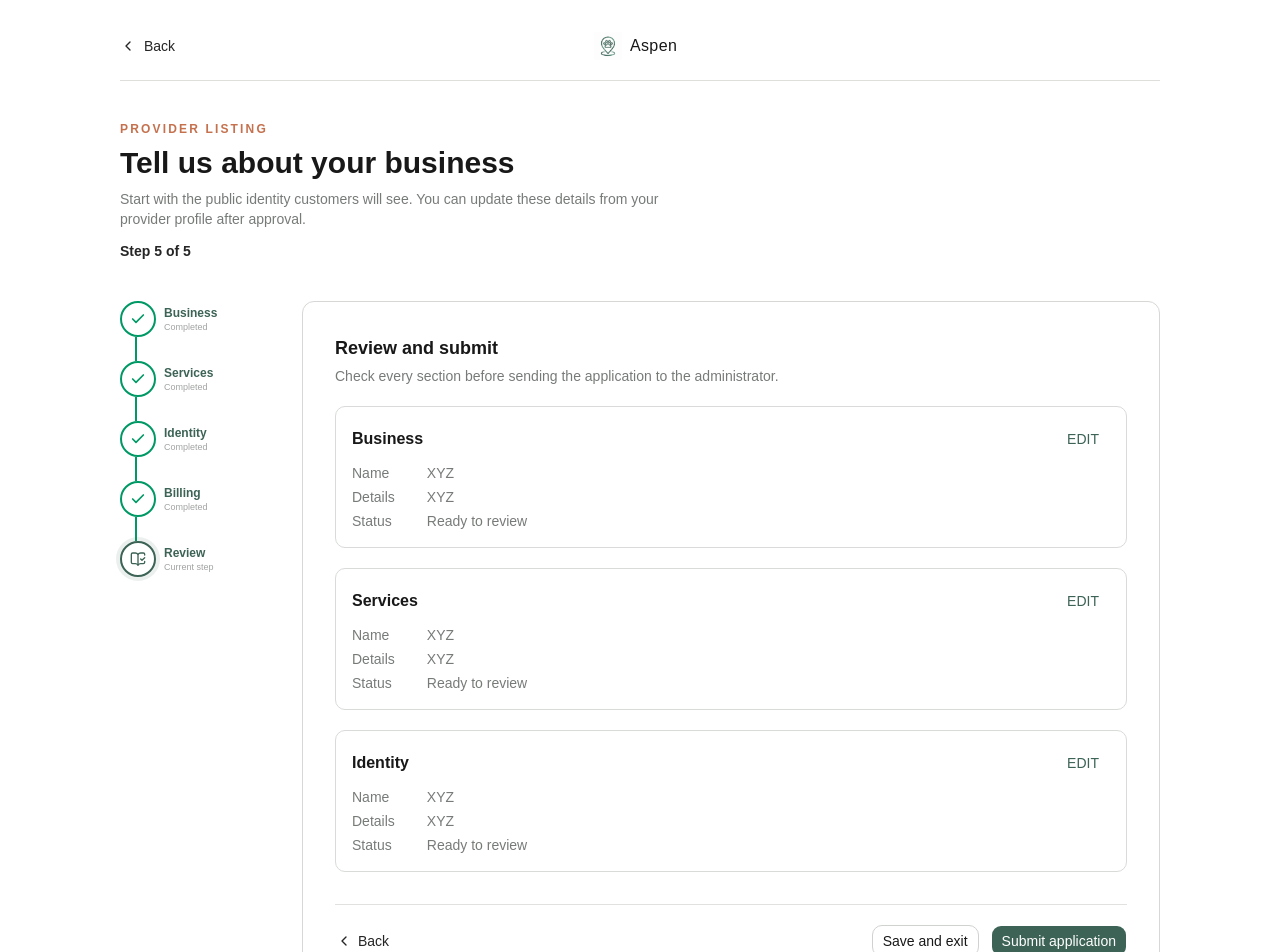
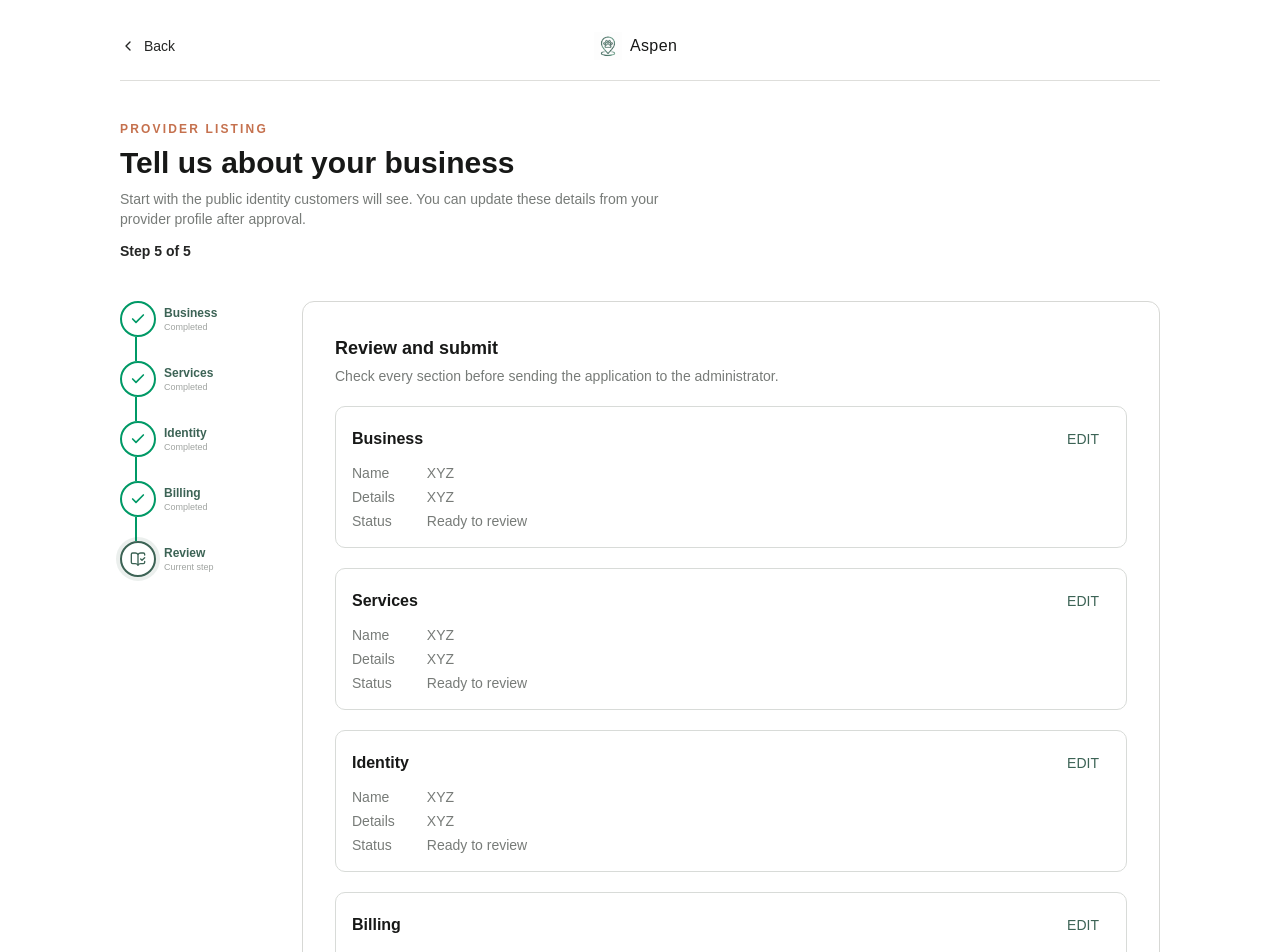
Before and after one commit to GarudaKurt/Aspen, a Next.js app: page /list-your-business/review in a window 1280 px wide. Shown: the top 952 px of the page. Built offline with nearby package versions, Linux system fonts and the light colour scheme.

Commit message:
Include billing in listing review

```diff
--- a/src/components/listing/listing-page.tsx
+++ b/src/components/listing/listing-page.tsx
@@ -508,7 +508,7 @@ function ReviewStep() {
       title="Review and submit"
       description="Check every section before sending the application to the administrator."
     >
-      {["Business", "Services", "Identity"].map((section) => (
+      {["Business", "Services", "Identity", "Billing"].map((section) => (
         <Card
           key={section}
           className="rounded-lg border-[#d8dbd8] p-4 shadow-none"
```
